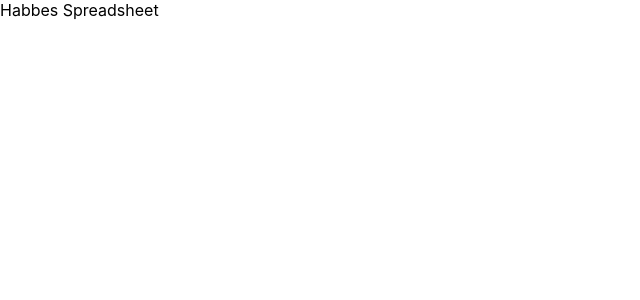
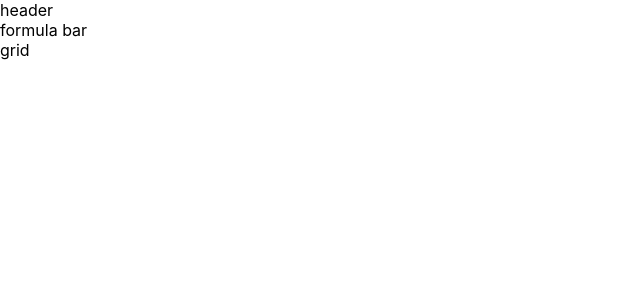
Before and after one commit to habbes/spreadsheet, a React (Create React App) app: page / in a window 1280 px wide. Shown: the top 300 px of the page, without its empty margins (0-640 px from the left). Built offline with nearby package versions, Linux system fonts and the light colour scheme.

Commit message:
Placeholders for basic layout

```diff
--- /dev/null
+++ b/src/App.css
@@ -0,0 +1,3 @@
+.Grid {
+
+}
--- a/src/App.js
+++ b/src/App.js
@@ -1,9 +1,18 @@
 import React from 'react';
+import './App.css';
 
 function App() {
   return (
     <div className="App">
-      Habbes Spreadsheet
+      <header className="App-header">
+        header
+      </header>
+      <div class="App-formula-bar">
+        formula bar
+      </div>
+      <div class="Grid">
+        grid
+      </div>
     </div>
   );
 }
```
